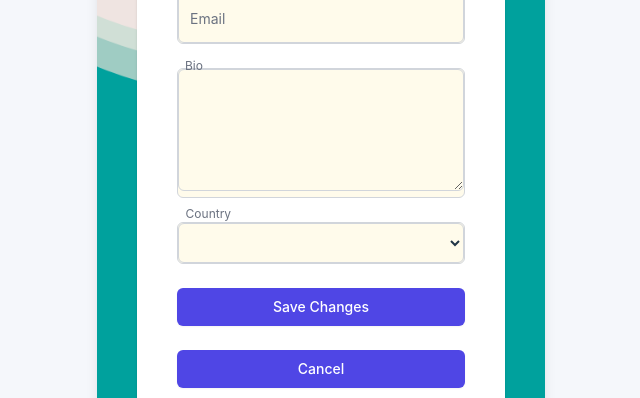
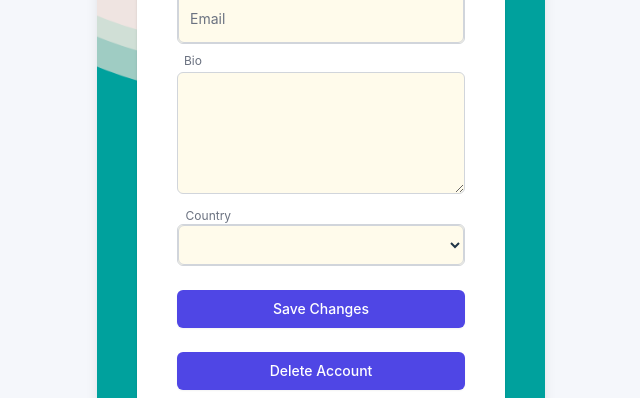
Before and after one commit to dmc103/frontend-pawstagram, a React (Vite) app: page /manageProfile in a window 1280 px wide. Shown: the part 402-800 px from the top of the page, without its empty margins (319-959 px from the left). Built offline with nearby package versions, Linux system fonts and the light colour scheme.

Commit message:
adding delete user function

```diff
--- a/src/components/SubComponents/ManageProfile.jsx
+++ b/src/components/SubComponents/ManageProfile.jsx
@@ -90,6 +90,44 @@ function ManageProfile() {
     } catch (error) {
       console.error("Error updating profile:", error);
       console.log("Error updating profile:", error.response.data);
+    }
+  };
+
+  const handleDelete = async () => {
+    const isConfirmed = window.confirm(
+      "Are you sure you want to delete your account? This action cannot be undone."
+    );
+    if (!isConfirmed) {
+      return;
+    }
+
+    setLoading(true);
+
+    try {
+      const authToken = localStorage.getItem("authToken");
+
+      if (!authToken) {
+        alert("You are not authorized to delete this account.");
+        navigate("/login");
+        return;
+      }
+      await axios.delete(`http://localhost:5005/user/${user._id}/delete`, {
+        headers: {
+          Authorization: `Bearer ${authToken}`,
+        },
+      });
+
+      alert("Your account has been successfully deleted.");
+      localStorage.clear();
+      setUser(null);
+      navigate("/login");
+    } catch (error) {
+      console.error("Error deleting account:", error);
+      alert(
+        "An error occurred while trying to delete your account. Please try again."
+      );
+    } finally {
+      setLoading(false);
     }
   };
 
@@ -186,12 +224,12 @@ function ManageProfile() {
                   Email
                 </label>
               </div>
-              <div className="relative border border-gray-300 bg-amber-50 rounded-md floating-label-container">
+              <div className="relative floating-label-container">
                 <textarea
                   type="bio"
                   name="bio"
                   id="bio"
-                  className="w-full p-3 border border-gray-300 bg-amber-50 rounded-md"
+                  className="w-full p-3 mt-1 border border-gray-300 bg-amber-50 rounded-md"
                   placeholder=""
                   value={formData.bio}
                   onChange={handleInputChange}
@@ -200,7 +238,7 @@ function ManageProfile() {
 
                 <label
                   htmlFor="bio"
-                  className="absolute left-1 top-2 text-gray-500 pointer-events-none transition-all transform -translate-y-6 scale-75"
+                  className="absolute left-1 top-1 text-gray-500 pointer-events-none transition-all transform -translate-y-6 scale-75"
                 >
                   Bio
                 </label>
@@ -237,6 +275,17 @@ function ManageProfile() {
                   Save Changes
                 </button>
               </div>
+
+              <div>
+                <button
+                  type="submit"
+                  onClick={handleDelete}
+                  className="w-full flex justify-center py-2 px-4 border border-transparent rounded-md shadow-sm text-sm font-medium text-white bg-indigo-600 hover:bg-indigo-900"
+                >
+                  Delete Account
+                </button>
+              </div>
+
               <div>
                 <button
                   type="submit"
@@ -245,6 +294,7 @@ function ManageProfile() {
                 >
                   Cancel
                 </button>
+
                 <div className="relative flex justify-center text-sm">
                   <div className="px-2 mt-6 bg-white text-gray-500">
                     Want to manage your password, too?
--- a/src/components/SubComponents/Nav.jsx
+++ b/src/components/SubComponents/Nav.jsx
@@ -1,9 +1,8 @@
 import "ionicons";
 import UserAvatar from "./UserAvatar";
-import { NavLink } from "react-router-dom";
-import { useContext } from "react";
+import { NavLink, useNavigate } from "react-router-dom";
+import { useContext, useState } from "react";
 import { UserContext } from "../../contexts/UserContext";
-import { useState } from "react";
 import { ThemeContext } from "../../contexts/ThemeContext";
 
 function Nav() {
@@ -14,8 +13,15 @@ function Nav() {
     "flex gap-3 py-2 my-2 hover:bg-pawBgOne -mx-10 px-10 md:px-7 rounded-md transition-all hover:scale-95 hover:shadow-md small: scale-95";
 
   const { theme } = useContext(ThemeContext);
-  const { user } = useContext(UserContext);
+  const { user, setUser } = useContext(UserContext);
   const [isHovered, setIsHovered] = useState(false);
+  const navigate = useNavigate();
+
+  const handleLogout = () => {
+    localStorage.removeItem("token");
+    setUser(null);
+    navigate("/login");
+  };
 
   return (
     <div className={"min-h-screen " + theme}>
@@ -127,6 +133,7 @@ function Nav() {
                   <ion-icon name="log-out"></ion-icon>
                   <span
                     className="transition-opacity duration-300"
+                    onClick={handleLogout}
                     style={{ opacity: isHovered ? 1 : 0 }}
                   >
                     Log out
```
